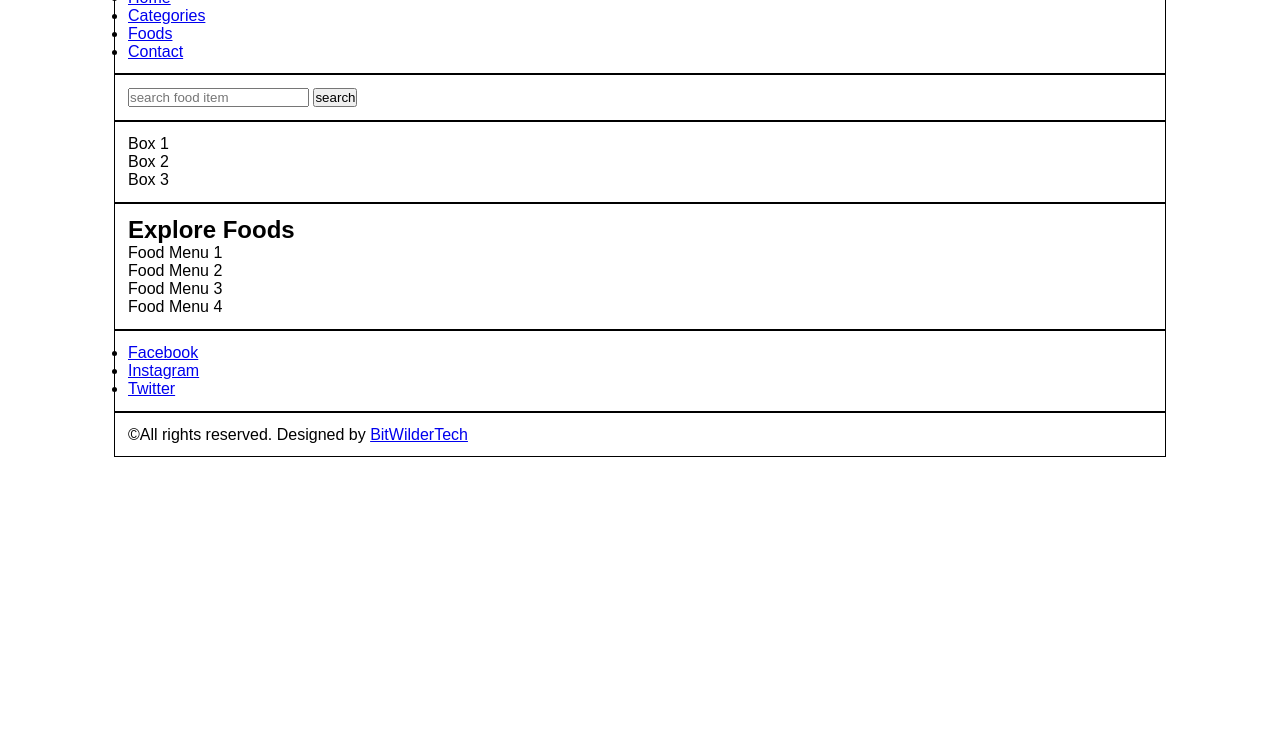
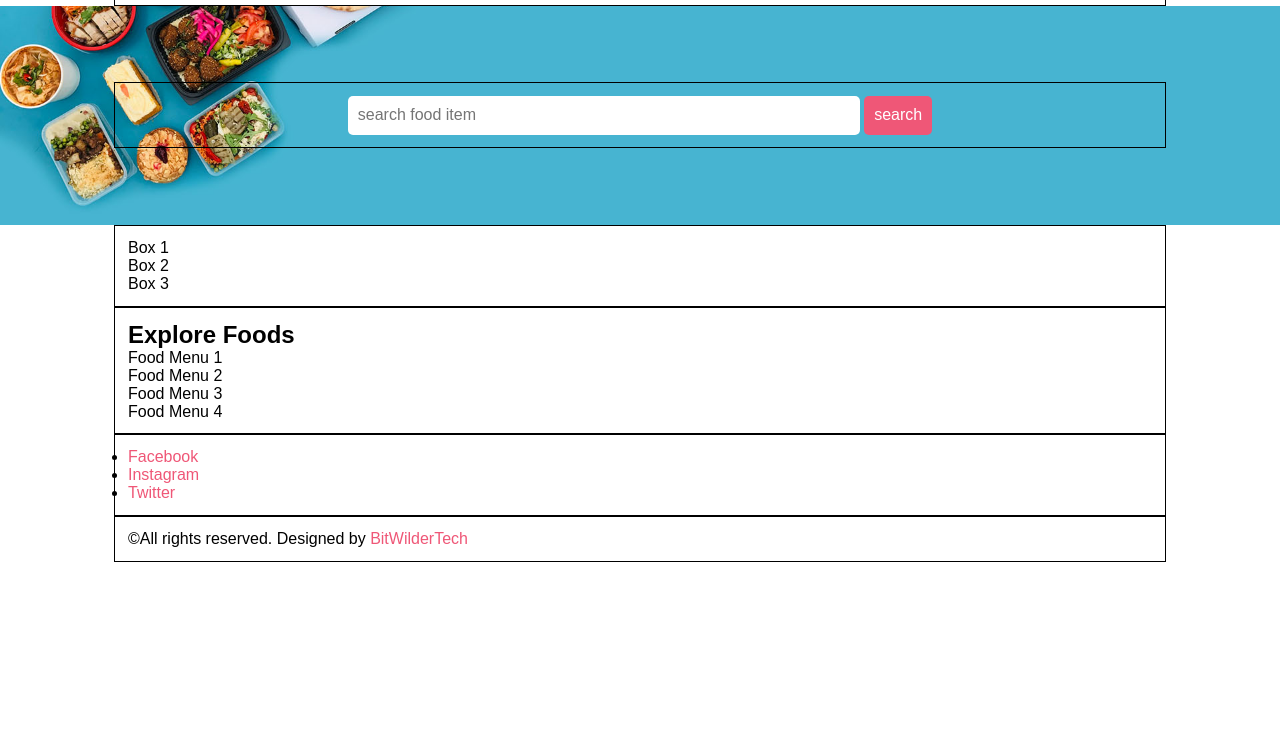
Before and after one commit to AllenOtto/Food-Order-Frontend, a plain HTML site: page index.html in a window 1280 px wide. Shown: the part 67-800 px from the top of the page. Drawn offline with Linux system fonts and the light colour scheme.

Commit message:
Added styling to navbar and food-search sections on index page

```diff
--- /dev/null
+++ b/css/style.css
@@ -0,0 +1,87 @@
+/*
+  Author: Allen Otto ;
+  Theme: Restaurant Food Website;
+  Version: 1.0;
+*/
+
+/* CSS for All */
+* {
+    margin: 0 0;
+    padding: 0 0;
+    font-family: Arial, Helvetica, sans-serif;
+}
+.container {
+    border: 1px solid black;
+    width: 80%;
+    margin: 0 auto;
+    padding: 1%;
+}
+.img-responsive {
+    width: 100%;
+}
+.clearfix {
+    float: none;
+    clear: both;
+}
+a {
+    color: #ef5777;
+    text-decoration: none;
+}
+a:hover {
+    color: #f53b57;
+}
+.btn {
+    padding: 1%;
+    border: none;
+    font-size: 1rem;
+}
+.btn:hover {
+    background-color: #f53b57;
+}
+.btn-primary {
+    background-color: #ef5777;
+    color: white;
+    cursor: pointer;
+}
+.text-right {
+    text-align: right;
+}
+.text-center {
+    text-align: center;
+}
+
+/* CSS for navbar section */
+.logo {
+    border: 1px solid black;
+    width: 10%;
+    float: left;
+}
+.menu {
+    line-height: 45px;
+}
+.menu ul {
+    list-style-type: none;
+}
+.menu ul li {
+    padding: 1%;
+    display: inline;
+    font-weight: bold;
+}
+input {
+    border-radius: 5px;
+}
+
+/* CSS for Food Search section */
+.food-search {
+    background-image: url(../images/bg.jpg);
+    background-size: cover;
+    background-repeat: no-repeat;
+    background-position: center;
+    padding: 6% 0;
+}
+.food-search input[type="search"] {
+    width: 50%;
+    padding: 1%;
+    font-size: 1rem;
+    border: none;
+}
--- a/index.html
+++ b/index.html
@@ -5,7 +5,7 @@
     <meta http-equiv="X-UA-Compatible" content="IE=edge">
     <meta name="viewport" content="width=device-width, initial-scale=1.0">
     <title>Restaurant</title>
-    <link rel="stylesheet" href="style.css">
+    <link rel="stylesheet" href="css/style.css">
 </head>
 <body>
     <!-- Navbar Section Starts Here -->
@@ -15,7 +15,7 @@
                 <img src="images/logo.png" alt="restaurant logo" class="img-responsive">
             </div>
 
-            <div class="menu">
+            <div class="menu text-right">
                 <ul>
                     <li><a href="#">Home</a></li>
                     <li><a href="#">Categories</a></li>
@@ -23,17 +23,20 @@
                     <li><a href="#">Contact</a></li>
                 </ul>
             </div>
+
+            <div class="clearfix"></div>
+
         </div>
 
     </section>
     <!-- Navbar Section Ends Here -->
 
     <!-- Food Search Section Starts Here -->
-    <section class="food-search">
+    <section class="food-search text-center">
         <div class="container">
             <form action="" method="post">
-                <input type="text" name="search" placeholder="search food item">
-                <input type="submit" name="submit" value="search">
+                <input type="search" name="search" placeholder="search food item">
+                <input type="submit" name="submit" value="search" class="btn btn-primary">
             </form>
         </div>
 
--- a/style.css
+++ /dev/null
@@ -1,27 +0,0 @@
-/*
-  Author: Allen Otto ;
-  Theme: Restaurant Food Website;
-  Version: 1.0;
-*/
-
-/* CSS for All */
-* {
-    margin: 0 0;
-    padding: 0 0;
-    font-family: Arial, Helvetica, sans-serif;
-}
-.container {
-    border: 1px solid black;
-    width: 80%;
-    margin: 0 auto;
-    padding: 1%;
-}
-
-/* CSS for navbar section */
-.logo {
-    border: 1px solid black;
-    width: 10%;
-}
-.img-responsive {
-    width:100%;
-}
```
Also changed, not shown: 1 other file.
